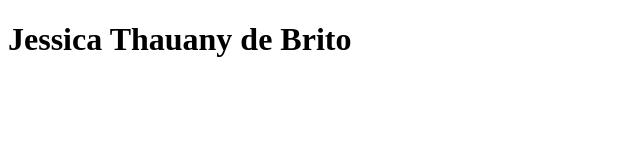
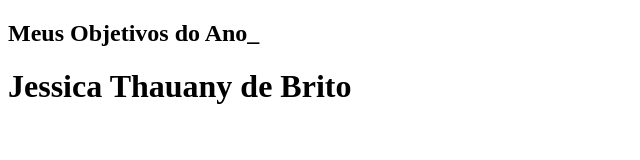
Before and after one commit to jessicathauny/programacaoJessica, a plain HTML site: page index.html in a window 1280 px wide. Shown: the whole page, without its empty margins (0-640 px from the left). Drawn offline with Linux system fonts and the light colour scheme.

Commit message:
mhufrsemkdfrt5

```diff
--- a/index.html
+++ b/index.html
@@ -3,9 +3,11 @@
 <head>
     <meta charset="UTF-8">
     <meta name="viewport" content="width=device-width, initial-scale=1.0">
-    <title>Document</title>
+    <title>Meus objetivos do ano</title>
 </head>
 <body>
+  <section class="conteudo-principal"></section>
+  <h2 class="titulo-principal">Meus Objetivos do Ano_</h2>
  <h1>Jessica Thauany de Brito</h1>
 </body>
 </html>
```
